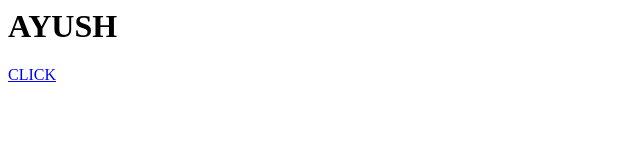
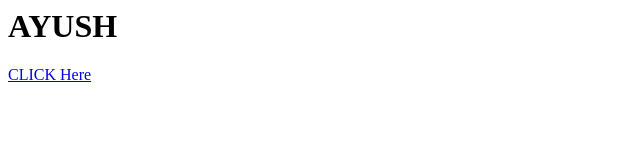
Before and after one commit to ayushriwas/web1, a plain HTML site: page index.html in a window 1280 px wide. Shown: the full height of the page, 0-640 px from the left. Drawn offline with Linux system fonts and the light colour scheme.

Commit message:
click here

```diff
--- a/index.html
+++ b/index.html
@@ -1,2 +1,2 @@
 <h1>AYUSH</h1>
-<a href = "ANU.html">CLICK</a>
+<a href = "ANU.html">CLICK Here</a>
```
